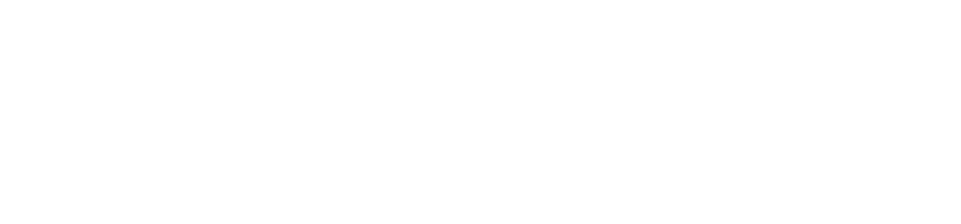
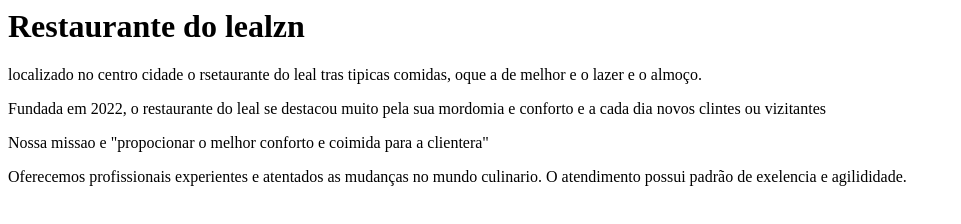
Before and after one commit to mateusinhoooooo/site, a plain HTML site: page index.html in a window 1280 px wide. Shown: the whole page, without its empty margins (0-961 px from the left). Drawn offline with Linux system fonts and the light colour scheme.

Commit message:
Update index.html

```diff
--- a/index.html
+++ b/index.html
@@ -1,2 +1,9 @@
-<!DOCTYPE html>
-<html lang="pt-br">
+<h1>Restaurante do lealzn</h1>
+
+<p>localizado no centro cidade o rsetaurante do leal tras tipicas comidas, oque a de melhor e o lazer e o almoço.</p>
+
+<p>Fundada em 2022, o restaurante do leal se destacou muito pela sua mordomia e conforto e a cada dia novos clintes ou vizitantes</p>
+
+  <p>Nossa missao e "propocionar o melhor conforto e coimida para a clientera"</p>
+
+<p>Oferecemos profissionais experientes e atentados as mudanças no mundo culinario. O atendimento possui padrão de exelencia e agilididade.</p>
```
